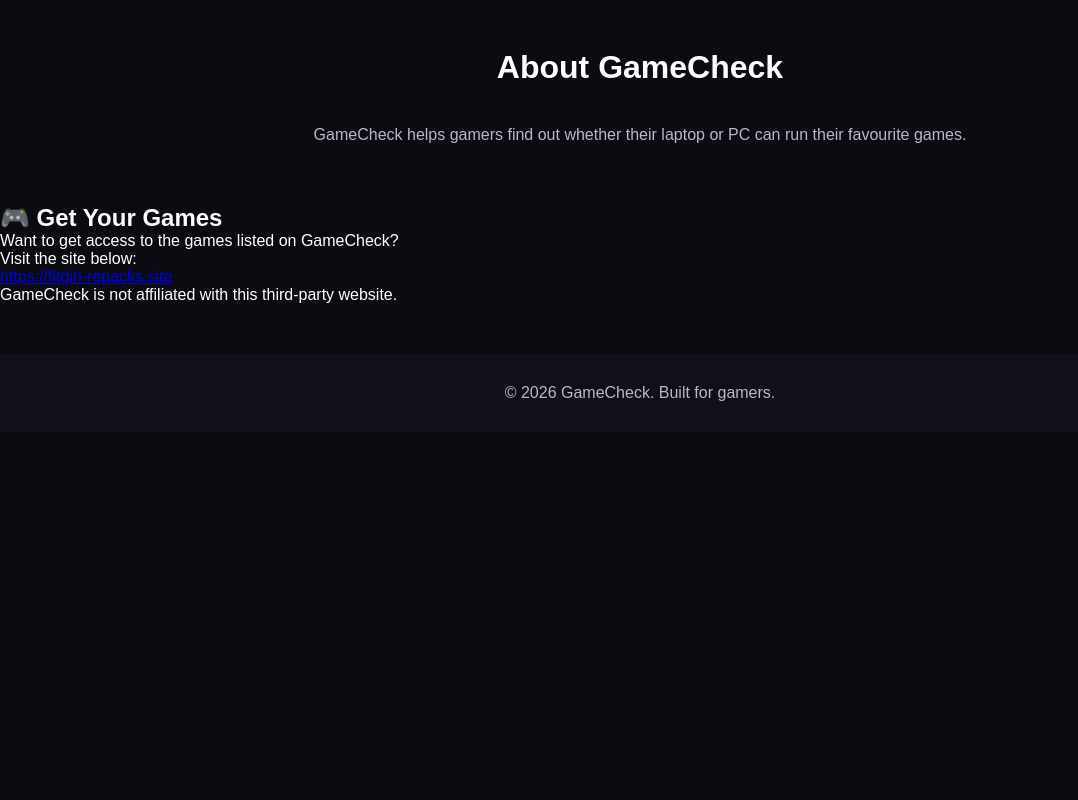
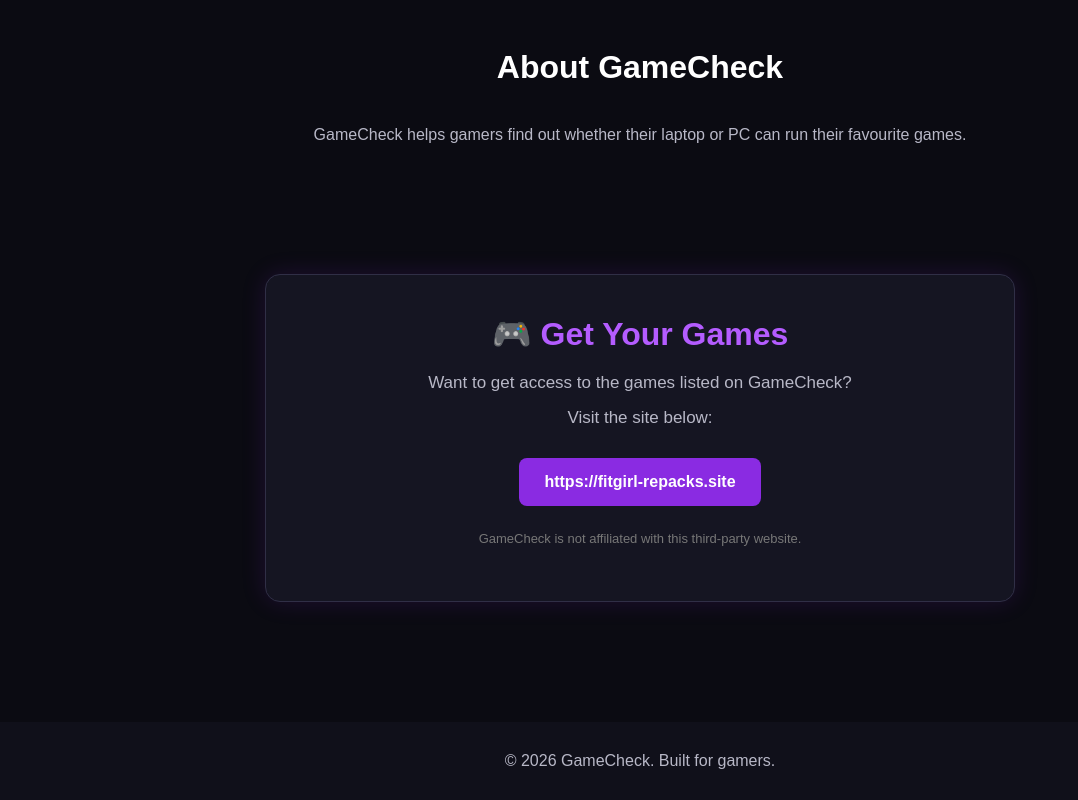
Before and after one commit to Tastecraft-ke/RunForge, a plain HTML site: page index.html in a window 1280 px wide. Shown: the part 2183-2983 px from the top of the page, without its empty margins (0-1078 px from the left). Before the commit the page ends 2615 px from the top, so only its background shows below. Drawn offline with Linux system fonts and the light colour scheme.

Commit message:
Update style.css

```diff
--- a/style.css
+++ b/style.css
@@ -16,6 +16,61 @@
 .checker-description {
     color: var(--text-gray);
     margin-bottom: 35px;
+}
+
+/* ================================
+   GAME DOWNLOAD SECTION
+   ================================ */
+
+.download-section {
+    padding: 70px 20px;
+    background: #0b0b12;
+    text-align: center;
+}
+
+.download-box {
+    max-width: 750px;
+    margin: auto;
+    padding: 40px;
+    background: #151522;
+    border: 1px solid #302f46;
+    border-radius: 15px;
+    box-shadow: 0 0 25px rgba(138, 43, 226, 0.15);
+}
+
+.download-box h2 {
+    font-size: 32px;
+    color: #b45cff;
+    margin-bottom: 20px;
+}
+
+.download-box p {
+    color: #b8b8c7;
+    font-size: 17px;
+    margin-bottom: 15px;
+}
+
+.download-link {
+    display: inline-block;
+    margin: 15px 0 25px;
+    padding: 15px 25px;
+    background: #8a2be2;
+    color: white;
+    text-decoration: none;
+    border-radius: 8px;
+    font-weight: bold;
+    transition: 0.3s;
+}
+
+.download-link:hover {
+    background: #b45cff;
+    transform: translateY(-3px);
+    box-shadow: 0 0 20px rgba(180, 92, 255, 0.5);
+}
+
+.download-disclaimer {
+    font-size: 13px !important;
+    color: #777 !important;
 }
 
 .checker-box {
```
